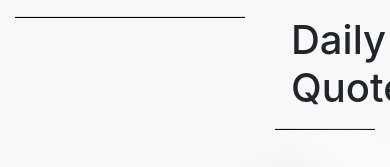
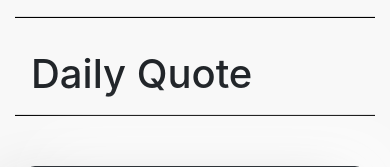
Before and after one commit to msherrif04/Cheapminder, a Flask app: template Cheapminder - github/templates/highlights_by_book.html in a window 390 px wide; the page is wider, and only the part inside the window is pictured. Shown: the part 180-347 px from the top of that part. Run offline with Flask 2, Linux system fonts and the light colour scheme; the template is opened without the code that fills it, so the values that code supplies are empty; some libraries are stand-ins or nearby versions.

Commit message:
Update highlights_by_book.html

```diff
--- a/Cheapminder - github/templates/highlights_by_book.html
+++ b/Cheapminder - github/templates/highlights_by_book.html
@@ -35,7 +35,7 @@
         </nav>
 
         <div class="row">
-            <div class="col-8">
+            <div class="col-md-8">
                 <h1 class="title">{{book}}</h1>
                 <hr>
 
@@ -49,7 +49,7 @@
                 </div>
                 {% endfor %}
             </div>
-            <div class="col-4">
+            <div class="col-md-4">
                 <h1 class="title">Daily Quote</h1>
                 <hr>
                 <br>
```
